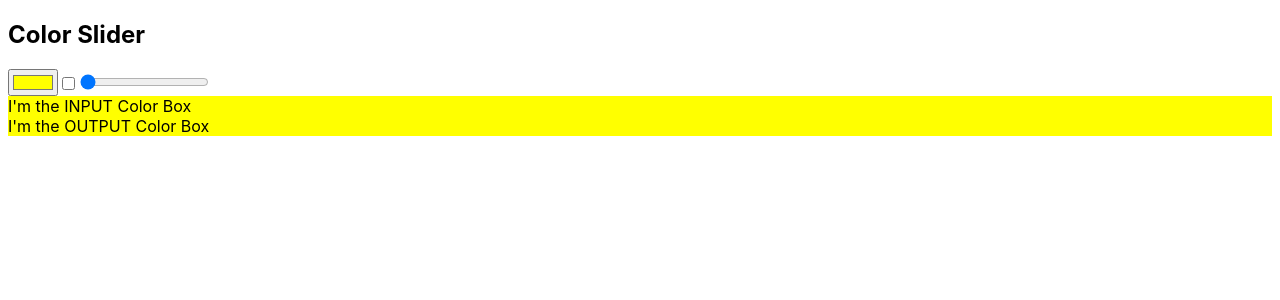
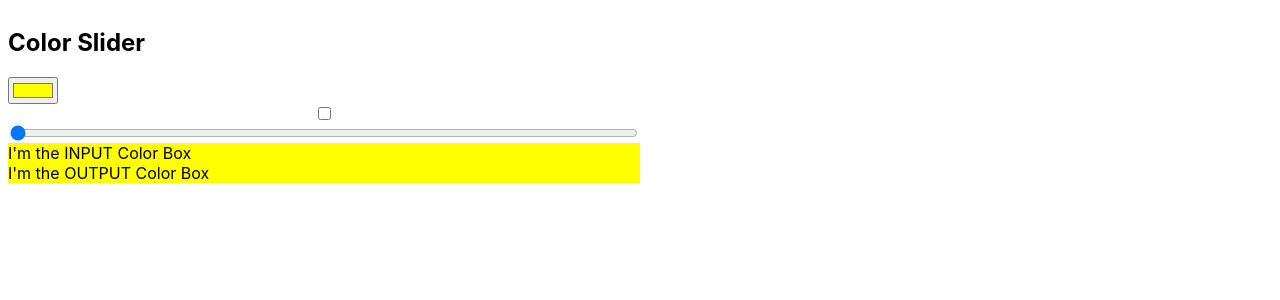
Before and after one commit to STLnick/react-color-slider, a React (Create React App) app: page / in a window 1280 px wide. Shown: the top 300 px of the page. Built offline with nearby package versions, Linux system fonts and the light colour scheme.

Commit message:
:lipstick: Add very basic flex and centering styling

```diff
--- /dev/null
+++ b/src/components/ColorTool/ColorTool.css
@@ -0,0 +1,4 @@
+.container {
+  max-width: 700px;
+  width: 50%;
+}
--- a/src/components/ColorTool/index.js
+++ b/src/components/ColorTool/index.js
@@ -4,6 +4,8 @@ import { ColorDisplayBox } from './ColorDisplayBox'
 import { ColorPicker } from './ColorPicker'
 import { ColorSlider } from './ColorSlider'
 import { Switch } from './Switch'
+
+import './ColorTool.css'
 
 export const ColorTool = () => {
   const [inputColor, setInputColor] = useState('#ffff00')
@@ -19,7 +21,7 @@ export const ColorTool = () => {
   }
 
   return (
-    <div>
+    <div className="container flex flex--column flex--justify-evenly">
       <h2>Color Slider</h2>
       <ColorPicker color={inputColor} handler={handleColorInputChange} />
       <Switch handler={handleCheckboxChange} />
```
